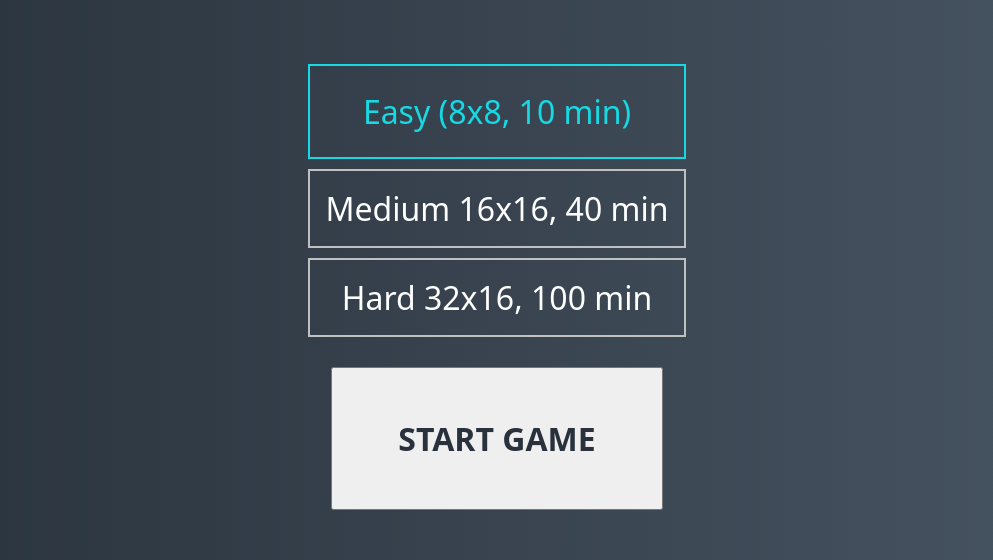
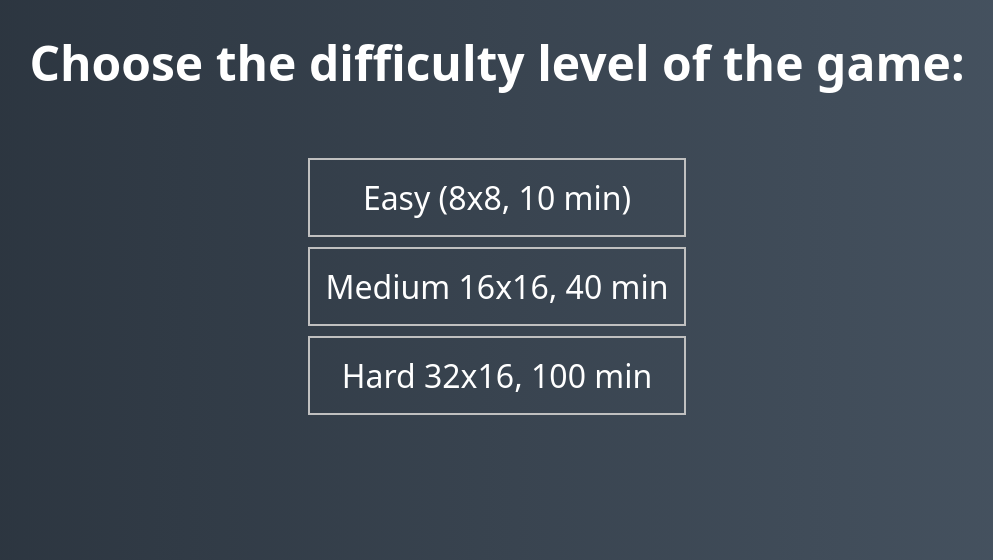
Before and after one commit to IrinaPerezhegina/Game, a Next.js app: page /settings in a window 1280 px wide. Shown: the part 209-769 px from the top of the page, without its empty margins (143-1136 px from the left). Built offline with nearby package versions, Linux system fonts and the light colour scheme; a web font is replaced by a local one.

Commit message:
added init function

```diff
--- a/components/shared/Cell.tsx
+++ b/components/shared/Cell.tsx
@@ -8,9 +8,11 @@ interface CellProps {
   onClick: () => void;
   onRightClick: (e: React.MouseEvent) => void;
 }
+
 type ColorCellType = {
   [key: number]: string;
 };
+
 const ColorCell: ColorCellType = {
   0: "#9ba0a9",
   1: "#0810ae",
@@ -22,14 +24,17 @@ const ColorCell: ColorCellType = {
   7: "#00020f",
   8: "#ffffff",
 };
+
 type SizeCellType = {
   [key: number]: string;
 };
+
 const SizeCell: SizeCellType = {
   8: "easy",
   16: "medium",
   32: "hard",
 };
+
 export const Cell: React.FC<CellProps> = ({
   size,
   cell,
--- a/components/shared/Modal.tsx
+++ b/components/shared/Modal.tsx
@@ -13,6 +13,7 @@ interface ModalProps {
   victory: boolean;
   gameOver: boolean;
 }
+
 const styleGameower = {
   position: "absolute",
   top: "50%",
@@ -26,6 +27,7 @@ const styleGameower = {
   px: 4,
   pb: 3,
 };
+
 const styleWinner = {
   position: "absolute",
   top: "50%",
@@ -39,6 +41,7 @@ const styleWinner = {
   px: 4,
   pb: 3,
 };
+
 export const MyModal: React.FC<ModalProps> = ({
   gameOver,
   open,
--- a/components/shared/Setting.tsx
+++ b/components/shared/Setting.tsx
@@ -27,16 +27,17 @@ const Settings = {
 
 export const Setting = () => {
   const router = useRouter();
-  const [gameSelected, setGameSelected] = useState<"easy" | "medium" | "hard">(
-    "easy"
-  );
+  const [gameSelected, setGameSelected] = useState<
+    "easy" | "medium" | "hard" | ""
+  >();
   const dispatch = useAppDispatch();
-  console.log(Settings[gameSelected]);
 
   useEffect(() => {
-    dispatch(setSettings(Settings[gameSelected]));
+    if (gameSelected) {
+      dispatch(setSettings(Settings[gameSelected]));
+    }
   }, [gameSelected, dispatch]);
-  // const count = useAppSelector((state) => state.counter.name);
+
   return (
     <>
       <Container className={styles.screen}>
```
